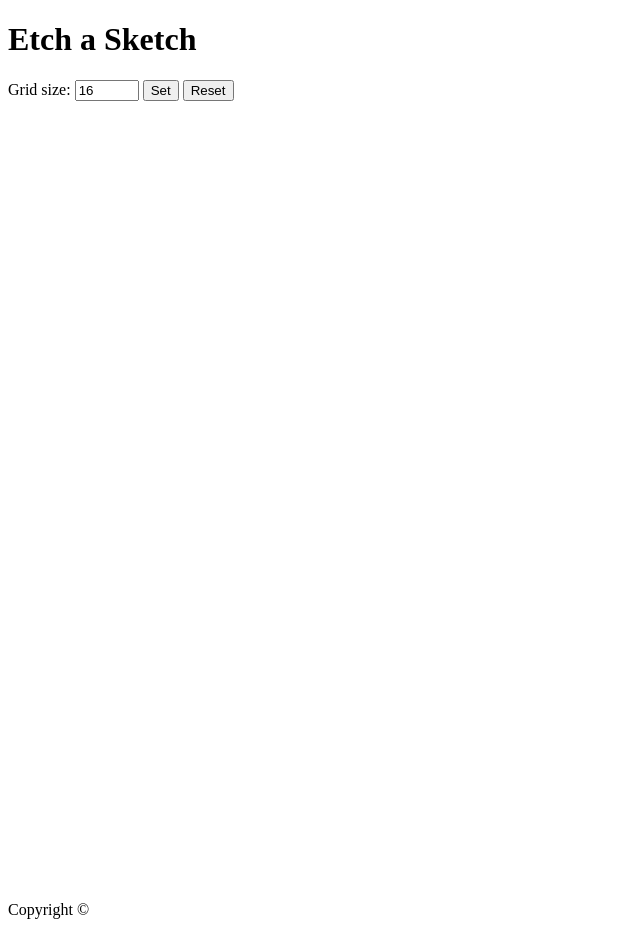
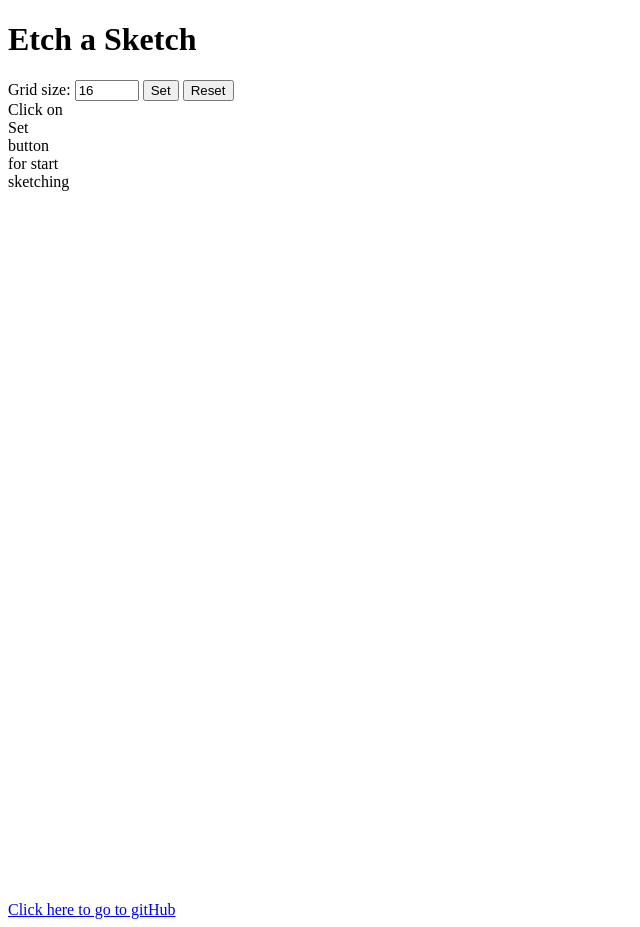
Before and after one commit to rolckeirnad/etch-a-sketch, a plain HTML site: page index.html in a window 1280 px wide. Shown: the whole page, without its empty margins (0-640 px from the left). Drawn offline with Linux system fonts and the light colour scheme.

Commit message:
Refactor code to include elements inside sketchContainer

```diff
--- a/index.html
+++ b/index.html
@@ -9,22 +9,24 @@
 </head>
 
 <body>
+    <div class="sketchContainer">
         <div class="header">
             <h1>Etch a Sketch</h1>
-    </div>
             <form class="optionsContainer">
                 <label for="size">Grid size: </label>
                 <input type="number" name="size" id="newGridSize" value="16" min="16" max="100">
                 <button type="button" id="setButton">Set</button>
                 <button type="button" id="resetButton">Reset</button>
             </form>
-    <div class="sketchContainer">
-        <div class="sketchArea">
-            <!-- Put grid area here -->
         </div>
+        <div class="sketchArea sketchText">
+            Click on Set button for start sketching
         </div>
         <div class="footer">
-        Copyright ©
+            <div class="controls"></div>
+            <a href="https://github.com/rolckeirnad/etch-a-sketch">Click here to go to gitHub</a>
+            <div class="controls"></div>
+        </div>
     </div>
 </body>
 
```
Lines whose indentation alone changed are shown as unchanged.
